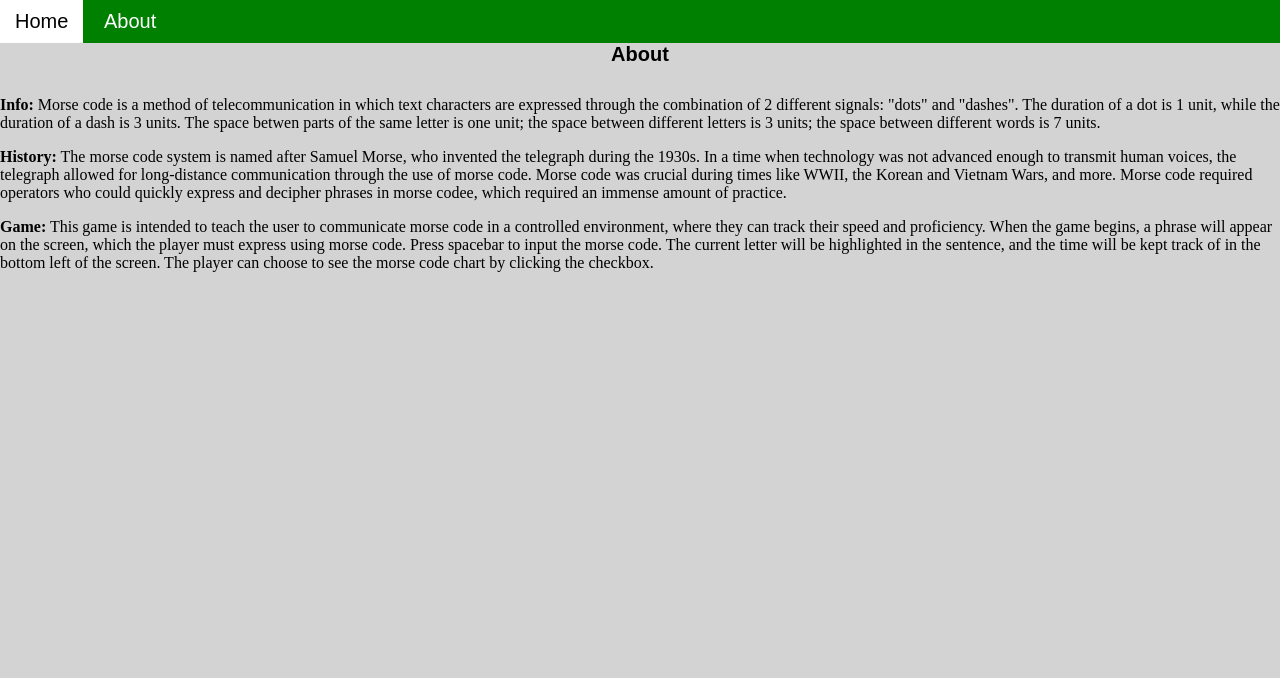
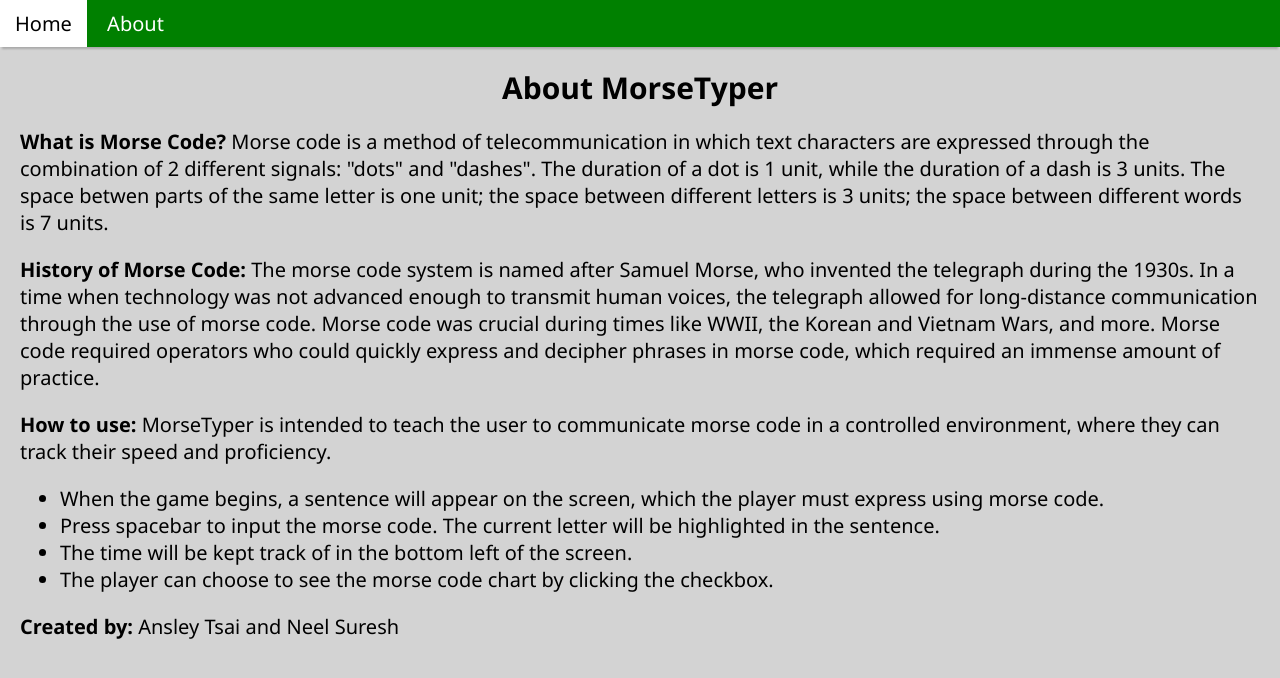
Before and after one commit to Pointyepic/ByteHacksProject, a Flask app: page /about in a window 1280 px wide. Shown: the top 678 px of the page. Run offline with Flask 2, Linux system fonts and the light colour scheme.

Commit message:
tweaked about page and changed font

```diff
--- a/static/spaceinput.js
+++ b/static/spaceinput.js
@@ -105,7 +105,7 @@ function updateStopWatch() {
     }
     var timertext=document.createElement('p');
     timertext.setAttribute('id','timer');
-    timertext.appendChild(document.createTextNode('Time: '+stoptime));
+    timertext.appendChild(document.createTextNode('Time: '+stoptime+ " seconds"));
     timerbox.appendChild(timertext);
 }
 function updateInputBox() {
--- a/static/style.css
+++ b/static/style.css
@@ -1,30 +1,42 @@
 body {
-    background-color:lightgrey;
+    background-color: lightgrey;
     margin: 0;
 }
 h1 {
     font-size: 50px;
-    font-family: "Arial";
+    font-family: "Segoe UI",Arial,sans-serif;
     text-align: center;
     margin-bottom: 15px;
 }
 
 h2 {
     font-size: 20px;
-    font-family: "Arial";
+    font-family: "Segoe UI",Arial,sans-serif;
+    color: grey;
     text-align: center;
     margin-top: 0px;
     margin-bottom: 30px;
+}
+
+#abouttitle {
+    font-size: 30px;
+    font-family: "Segoe UI",Arial,sans-serif;
+
+}
+#description {
+    font-size: 20px;
+    font-family: "Segoe UI",Arial,sans-serif;
+    margin: 20px;
 }
 .textbox {
     margin: auto;
     border: 3px solid black;
     border-radius: 15px;
-    padding-left: 30px;
-    padding-right: 30px;
+    padding: 0px 30px;
     height: 200px;
     width: 1000px;
     background-color: white;
+    box-shadow: 0 4px 2px -2px rgba(0,0,0,.2);
 }
 
 .midpart {
@@ -44,6 +56,7 @@ h2 {
     width: 200px;
     background-color: white;
     vertical-align: top;
+    box-shadow: 0 4px 2px -2px rgba(0,0,0,.2);
 }
 
 .stopwatch {
@@ -55,23 +68,24 @@ h2 {
 .morsechart {
     display: inline-block;
     width: 25%;
-    margin-top: 40px;
+    margin-top: 30px;
     font-size: 20px;
-    font-family: "Arial";
+    font-family: "Segoe UI",Arial,sans-serif;
     text-align: center;
     overflow:hidden;
     vertical-align: top;
 }
 #paragraph {
-    font-family: "Arial";
+    font-family: "Segoe UI",Arial,sans-serif;
     font-size: 30px;
     text-align: left;
 }
 
 #timer {
-    font-family: "Arial";
+    font-family: "Segoe UI",Arial,sans-serif;
     font-size: 30px;
     text-align: center;
+    font-weight: bold;
 }
 .buttonborder {
     text-align: center;
@@ -81,7 +95,7 @@ h2 {
 #button {
     height: 50px;
     width: 200px;
-    font-family: "Arial";
+    font-family: "Segoe UI",Arial,sans-serif;
     font-size: 18px;
     border-radius: 5px;
 
@@ -97,9 +111,10 @@ h2 {
 .topnav {
     background-color: green;
     font-size: 20px;
-    font-family: "Arial";
+    font-family: "Segoe UI",Arial,sans-serif;
     padding: 10px 0px;
     overflow: hidden;
+    box-shadow: 0 4px 2px -2px rgba(0,0,0,.2);
 }
 
 .topnav a {
--- a/templates/about.html
+++ b/templates/about.html
@@ -2,7 +2,7 @@
 <!DOCTYPE html>
 <html lang="en">
   <head>
-    <title>WEB</title>
+    <title>About MorseTyper</title>
     <link rel="stylesheet" type="text/css" href="{{ url_for('static', filename='style.css') }}">
   </head>
 
@@ -12,21 +12,29 @@
         <a href="{{ url_for('home') }}">Home</a>
         <a href="{{ url_for('about') }}">About</a>
       </div>
-      <h2>About</h2>
+      <h1 id="abouttitle">About MorseTyper</h1>
 
-    <p>
-    <b>Info:</b> Morse code is a method of telecommunication in which text characters are expressed through the combination of 2 different signals: "dots" and "dashes". The duration of
+    <p id="description">
+    <b>What is Morse Code?</b> Morse code is a method of telecommunication in which text characters are expressed through the combination of 2 different signals: "dots" and "dashes". The duration of
     a dot is 1 unit, while the duration of a dash is 3 units. The space betwen parts of the same letter is one unit; the space between different letters is 3 units; the space between different
     words is 7 units.
   </p>
-    <p>
-      <b>History:</b> The morse code system is named after Samuel Morse, who invented the telegraph during the 1930s. In a time when technology was not advanced enough to transmit human voices,
+    <p id="description">
+      <b>History of Morse Code:</b> The morse code system is named after Samuel Morse, who invented the telegraph during the 1930s. In a time when technology was not advanced enough to transmit human voices,
       the telegraph allowed for long-distance communication through the use of morse code. Morse code was crucial during times like WWII, the Korean and Vietnam Wars, and more. Morse code required
-      operators who could quickly express and decipher phrases in morse codee, which required an immense amount of practice.
+      operators who could quickly express and decipher phrases in morse code, which required an immense amount of practice.
     </p>
-    <p>
-    <b>Game:</b> This game is intended to teach the user to communicate morse code in a controlled environment, where they can track their speed and proficiency. When the game begins, a phrase will appear on the screen, which the player must express using morse code. Press spacebar to input the morse code. The current letter will be highlighted
-    in the sentence, and the time will be kept track of in the bottom left of the screen. The player can choose to see the morse code chart by clicking the checkbox.
-</p>
+    <p id="description">
+    <b>How to use:</b> MorseTyper is intended to teach the user to communicate morse code in a controlled environment, where they can track their speed and proficiency.
+    </p>
+    <ul id="description">
+      <li> When the game begins, a sentence will appear on the screen, which the player must express using morse code.</li>
+      <li> Press spacebar to input the morse code. The current letter will be highlighted in the sentence.</li>
+      <li> The time will be kept track of in the bottom left of the screen.</li>
+      <li>The player can choose to see the morse code chart by clicking the checkbox.</li>
+    </ul>
+    <p id="description">
+      <b>Created by:</b> Ansley Tsai and Neel Suresh
+    </p>
   </body>
 </html>
--- a/templates/home.html
+++ b/templates/home.html
@@ -1,7 +1,7 @@
 <!DOCTYPE html>
 <html>
 <head>
-    <title> MorseTyper</title>
+    <title> MorseTyper: Practice sending morse code</title>
     <link rel="stylesheet" type="text/css" href="{{ url_for('static', filename='style.css') }}">
 </head>
 <body onload="changeHighlight('correct'); updateStopWatch();">
```
Also changed, not shown: sentences.txt (+20 -0 lines).
